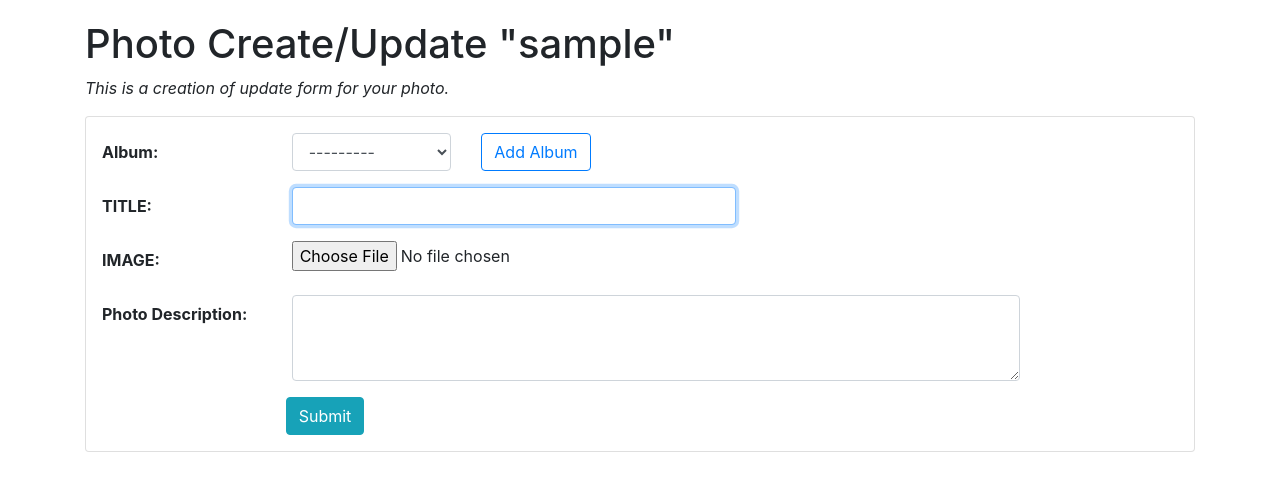
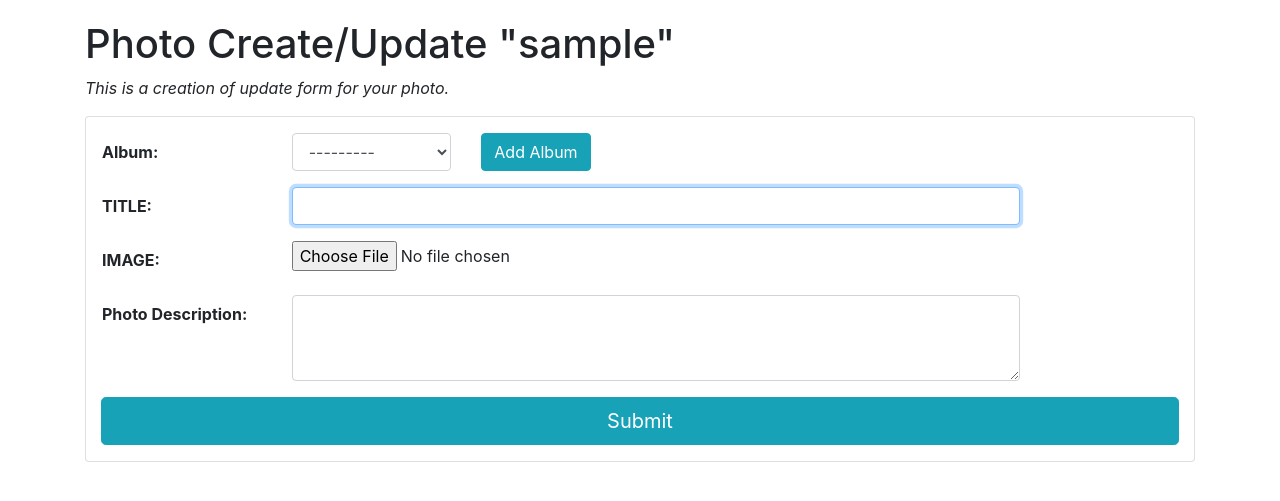
Before and after one commit to sys09270883/django-blog, a Django app: page /photo/photo/add/ in a window 1280 px wide. Shown: the part 70-571 px from the top of the page. Run offline with Django 3.2, Linux system fonts and the light colour scheme; the visitor is signed in with stand-in values (Sample User, id 1); data that the repository does not hold is empty; parts of the project's set-up code (start-up, migrations or seed data) failed here and were passed over; some libraries are stand-ins or nearby versions.

Commit message:
Update UI

```diff
--- a/mysite/blog/models.py
+++ b/mysite/blog/models.py
@@ -9,9 +9,8 @@ from markdownx.utils import markdownify
 
 class Post(models.Model):
     title = models.CharField(verbose_name='TITLE', max_length=50)
-    slug = models.SlugField('SLUG', unique=True, allow_unicode=True, help_text='one word for title alias.')
-    description = models.CharField('DESCRIPTION', max_length=100, blank=True, help_text='simple description text.')
-    # content = models.TextField('CONTENT')
+    slug = models.SlugField('SLUG', unique=True, allow_unicode=True, help_text='One word for title alias.')
+    description = models.CharField('DESCRIPTION', max_length=100, blank=True, help_text='Simple description text.')
     content = MarkdownxField('CONTENT')
     create_dt = models.DateTimeField('CREATE DATE', auto_now_add=True)
     modify_dt = models.DateTimeField('MODIFY DATE', auto_now=True)
--- a/mysite/bookmark/templates/bookmark/bookmark_form.html
+++ b/mysite/bookmark/templates/bookmark/bookmark_form.html
@@ -39,8 +39,8 @@
 	</div>
 
 	<div class="form-group">
-		<div class="offset-sm-2 col-sm-5">
-			<input type="submit" value="Submit" class="btn btn-info">
+		<div class="container">
+			<input type="submit" value="Submit" class="btn btn-info btn-lg btn-block">
 		</div>
 	</div>
 </form>
--- a/mysite/photo/templates/photo/photo_form.html
+++ b/mysite/photo/templates/photo/photo_form.html
@@ -34,7 +34,7 @@
 			{{ form.album|add_class:"form-control" }}
 		</div>
 		<div class="col-sm-2 my-auto">
-			<a href="{% url 'photo:album_add' %}" class="btn btn-outline-primary">
+			<a href="{% url 'photo:album_add' %}" class="btn btn-info">
 				Add Album
 			</a>
 		</div>
@@ -42,14 +42,14 @@
 
 	<div class="form-group row">
 		{{ form.title|add_label_class:"col-form-label col-sm-2 ml-3 font-weight-bold" }}
-		<div class="col-sm-5">
+		<div class="col-sm-8">
 			{{ form.title|add_class:"form-control"|attr:"autofocus" }}
 		</div>
 	</div>
 
 	<div class="form-group row">
 		{{ form.image|add_label_class:"col-form-label col-sm-2 ml-3 font-weight-bold" }}
-		<div class="col-sm-5">
+		<div class="col-sm-8">
 			{{ form.image|add_class:"form-control-file" }}
 		</div>
 	</div>
@@ -62,8 +62,8 @@
 	</div>
 
 	<div class="form-group">
-		<div class="offset-sm-2 col-sm-5">
-			<input type="submit" value="Submit" class="btn btn-info">
+		<div class="container">
+			<input type="submit" value="Submit" class="btn btn-info btn-lg btn-block">
 		</div>
 	</div>
 </form>
```
Also changed, not shown: mysite/blog/templates/blog/post_form.html (+13 -12 lines).
